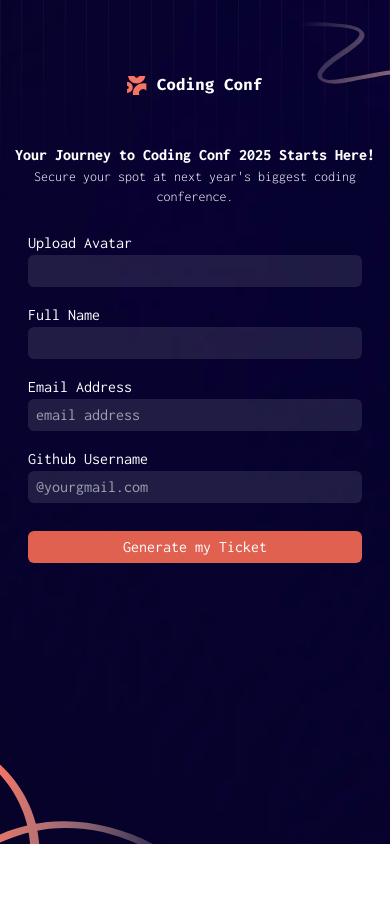
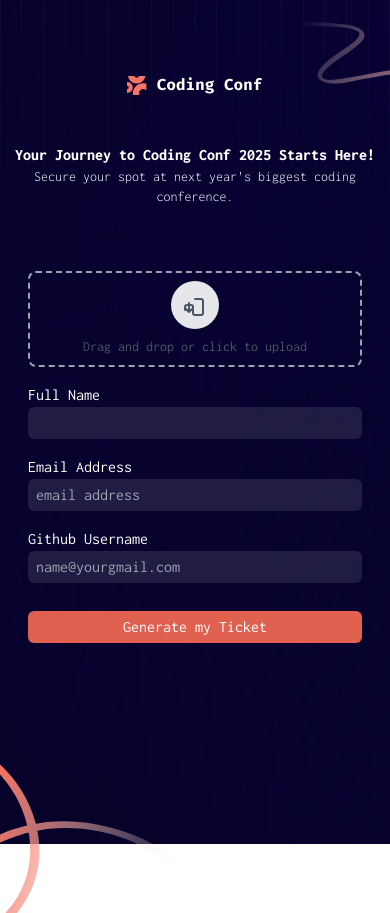
Before and after one commit to darkweb907/Ticket, a React (Vite) app: page / in a window 390 px wide. Before the commit the page ends 844 px from the top, so only its background shows below. Built offline with nearby package versions, Linux system fonts and the light colour scheme.

Commit message:
worked on the avatar

```diff
--- a/src/component/Background.jsx
+++ b/src/component/Background.jsx
@@ -9,7 +9,7 @@ import Circle from "../assets/images/pattern-circle.svg";
 
 const Background = () => {
   return (
-    <div className="mage overflow-hidden">
+    <div className="mage md:overflow-hidden">
       <img
         className="top w-[35%] absolute right-0 top-5 "
         src={Top}
--- a/src/component/Details.jsx
+++ b/src/component/Details.jsx
@@ -1,11 +1,10 @@
 import { useLocation } from "react-router-dom";
 import mage from "../assets/images/logo-full.svg";
 import Ticket from "../assets/images/pattern-ticket.svg";
-import logoA from "../assets/images/image-avatar.jpg";
+
 const Details = () => {
   const location = useLocation();
   const { message } = location.state || {}; // Retrieve the passed state
-  console.log(message.avatar);
 
   return (
     <div className="flex flex-col h-[65vh]  justify-center display-text mt-6  md:mt-5 px-6 md:px-0 custom  sm:max-w-[60%]">
@@ -27,7 +26,11 @@ const Details = () => {
             <p className="text-xs">Jan 31, 2025 / Austin, TX</p>
           </div>
           <div className="logoA flex mt-3 items-center gap-4 px-1 ">
-            <img className="w-[20%] rounded-md" src={logoA} alt="logoA" />
+            <img
+              className="w-[20%] rounded-md"
+              src={message.avatar}
+              alt="logoA"
+            />
             <div className="flex flex-col">
               <h2>{message.name}</h2>
               <p>{message.github}</p>
--- a/src/component/Form.jsx
+++ b/src/component/Form.jsx
@@ -1,3 +1,4 @@
+import InputForm from "./InputForm"; // Adjust the path as necessary
 import { useState } from "react";
 import { useNavigate } from "react-router-dom";
 
@@ -12,7 +13,6 @@ const Form = () => {
   const justSubmit = (e) => {
     e.preventDefault();
     console.log("Form Submitted");
-    console.log(Word.github);
     Navigate("/display", { state: { message: Word } });
   };
 
@@ -36,15 +36,7 @@ const Form = () => {
           onSubmit={justSubmit}
         >
           <div className="avatar md:mt-3">
-            <label htmlFor="avatar">Upload Avatar</label>
-            <input
-              onChange={textChange}
-              value={Word.avatar}
-              className="block  w-full  py-1 pl-2 rounded-md"
-              id="avatar"
-              type="text"
-              name="avatar"
-            />
+            <InputForm setWord={setWord} />
           </div>
           <div className="avatar md:mt-3">
             <label htmlFor="name">Full Name</label>
@@ -77,7 +69,7 @@ const Form = () => {
               className="block  w-full py-1 pl-2 rounded-md"
               id="github"
               type="email"
-              placeholder="@yourgmail.com"
+              placeholder="name@yourgmail.com"
               name="github"
             />
           </div>
--- /dev/null
+++ b/src/component/InputForm.jsx
@@ -0,0 +1,72 @@
+import { useState } from "react";
+
+const InputForm = ({ setWord }) => {
+  const [avatar, setAvatar] = useState("");
+
+  const handleFileChange = (event) => {
+    const uploadedFile = event.target.files[0];
+    if (uploadedFile) {
+      let pics = URL.createObjectURL(uploadedFile);
+      setAvatar(pics);
+      setWord((prevData) => {
+        return { ...prevData, avatar: pics };
+      });
+    }
+  };
+
+  return (
+    <div className="flex flex-col items-center mt-10">
+      {!avatar ? (
+        <label
+          htmlFor="file-upload"
+          className="w-full max-w-md px-4 text-center border-2 border-dashed border-gray-400 rounded-lg cursor-pointer hover:border-gray-600"
+        >
+          <div className="flex flex-col items-center justify-center h-full">
+            <div className="w-12 h-12 mt-2 mb-2 bg-gray-200 rounded-full flex items-center justify-center">
+              <svg
+                xmlns="http://www.w3.org/2000/svg"
+                className="w-6 h-6 text-gray-600"
+                fill="none"
+                viewBox="0 0 24 24"
+                stroke="currentColor"
+              >
+                <path
+                  strokeLinecap="round"
+                  strokeLinejoin="round"
+                  strokeWidth={2}
+                  d="M3 16l3 3m0 0l3-3m-3 3V10m6-4h5m1 0a2 2 0 012 2v12a2 2 0 01-2 2h-6a2 2 0 01-2-2v-6a2 2 0 00-2-2H4a2 2 0 00-2 2v3"
+                />
+              </svg>
+            </div>
+            <p className="mb-2 text-sm text-gray-600">
+              Drag and drop or click to upload
+            </p>
+          </div>
+          <input
+            id="file-upload"
+            type="file"
+            className="hidden"
+            accept="image/png, image/jpeg"
+            onChange={handleFileChange}
+          />
+        </label>
+      ) : (
+        <div className="flex flex-col items-center">
+          <img
+            src={avatar}
+            alt="Uploaded Preview"
+            className="w-[23%] rounded-md h-[23%] object-cover border border-gray-300"
+          />
+          <button
+            className="mt-4 px-4 py-2 bg-red-500 text-white rounded-md"
+            onClick={() => setAvatar(null)}
+          >
+            Remove Image
+          </button>
+        </div>
+      )}
+    </div>
+  );
+};
+
+export default InputForm;
```
